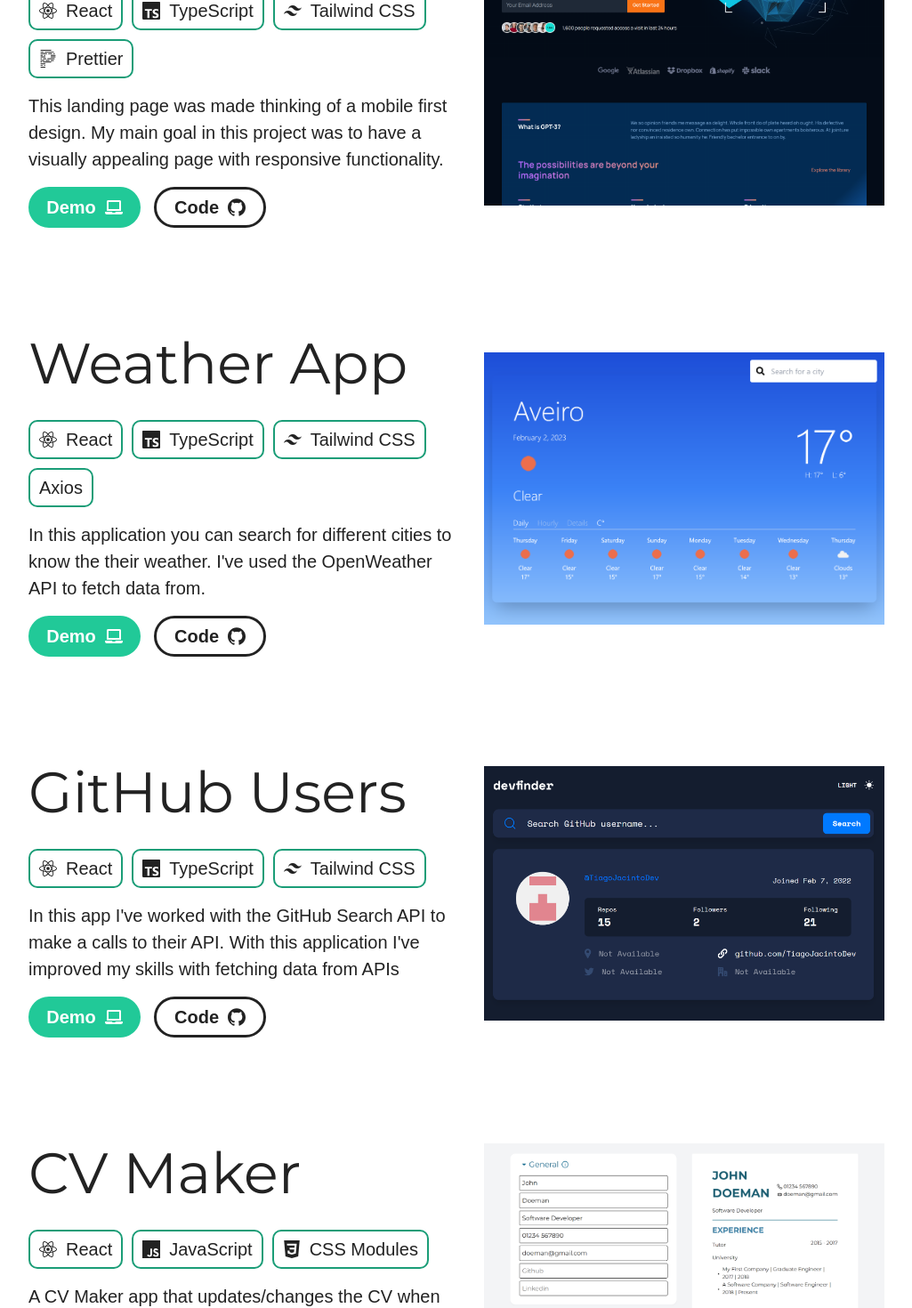
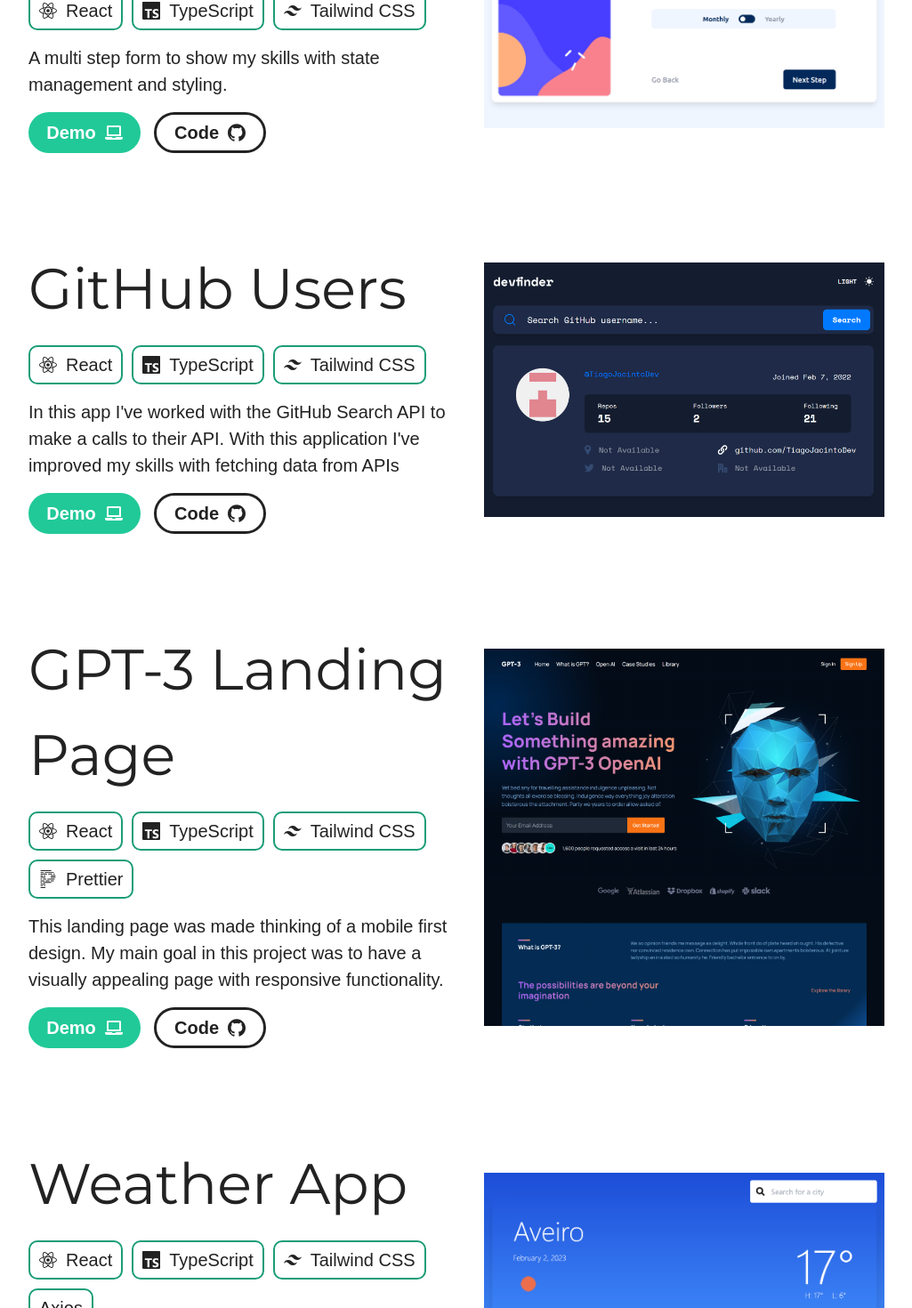
Before and after one commit to TiagoJacintoDev/personal-portfolio, a React (Create React App) app: page / in a window 1280 px wide. Shown: the part 2880-4350 px from the top of the page at 89% size, without its empty margins (108-1133 px from the left). Built offline with nearby package versions, Linux system fonts and the light colour scheme; a web font is replaced by a local one.

Commit message:
Update projects data

```diff
--- a/src/data/projectsData.js
+++ b/src/data/projectsData.js
@@ -1,132 +1,123 @@
-import {
-  SiReact,
-  SiJavascript,
-  SiCss3,
-  SiTailwindcss,
-  SiFirebase,
-  SiTypescript,
-  SiPrettier,
-} from "react-icons/si";
-import CVMaker from "../images/cv-maker.png";
-import GitHubSearch from "../images/github-search.png";
-import GPT3 from "../images/gpt3.png";
-import WeatherApp from "../images/weather-app.png";
-import SneakerProductPage from "../images/sneaker-product-page.png";
-import GitHubUsers from "../images/github-users.png";
+import { SiReact, SiTailwindcss, SiTypescript, SiPrettier } from 'react-icons/si'
+import MultiStepForm from '../images/multi-step-form.png'
+import GPT3 from '../images/gpt3.png'
+import WeatherApp from '../images/weather-app.png'
+import SneakerProductPage from '../images/sneaker-product-page.png'
+import GitHubUsers from '../images/github-users.png'
 
 export const projectsData = [
   {
-    title: "Sneaker Product Page",
+    title: 'Sneaker Product Page',
     skills: [
       {
-        text: "React",
+        text: 'React',
         img: <SiReact />,
       },
       {
-        text: "TypeScript",
+        text: 'TypeScript',
         img: <SiTypescript />,
       },
       {
-        text: "Tailwind CSS",
+        text: 'Tailwind CSS',
         img: <SiTailwindcss />,
       },
       {
-        text: "React Responsive",
+        text: 'React Responsive',
       },
     ],
     description:
       "This application was inspired by a design made by the Frontend Mentor team. I've used the same design and tried to replicate the same functionality. I've used the React Responsive library to make the application responsive.",
-    demoURL: "https://sneaker-product-page-tiago.vercel.app/",
-    codeURL: "https://github.com/TiagoJacintoDev/sneaker-product-page",
+    demoURL: 'https://sneaker-product-page-tiago.vercel.app/',
+    codeURL: 'https://github.com/TiagoJacintoDev/sneaker-product-page',
     img: SneakerProductPage,
   },
   {
-    title: "GPT-3 Landing Page",
+    title: 'Multi Step Form',
     skills: [
       {
-        text: "React",
+        text: 'React',
+        img: <SiReact />,
+      },
+      { text: 'TypeScript', img: <SiTypescript /> },
+      { text: 'Tailwind CSS', img: <SiTailwindcss /> },
+    ],
+    description:
+      'A multi step form to show my skills with state management and styling.',
+    demoURL: 'https://multi-step-form-pt.vercel.app/',
+    codeURL: 'https://github.com/TiagoJacintoDev/multi-step-form',
+    img: MultiStepForm,
+  },
+  {
+    title: 'GitHub Users',
+    skills: [
+      {
+        text: 'React',
         img: <SiReact />,
       },
       {
-        text: "TypeScript",
+        text: 'TypeScript',
         img: <SiTypescript />,
       },
       {
-        text: "Tailwind CSS",
-        img: <SiTailwindcss />,
-      },
-      {
-        text: "Prettier",
-        img: <SiPrettier />,
-      },
-    ],
-    description:
-      "This landing page was made thinking of a mobile first design. My main goal in this project was to have a visually appealing page with responsive functionality.",
-    demoURL: "https://gpt3-landing-page-app.vercel.app/",
-    codeURL: "https://github.com/TiagoJacintoDev/gpt3-landing-page",
-    img: GPT3,
-  },
-  {
-    title: "Weather App",
-    skills: [
-      {
-        text: "React",
-        img: <SiReact />,
-      },
-      {
-        text: "TypeScript",
-        img: <SiTypescript />,
-      },
-      {
-        text: "Tailwind CSS",
-        img: <SiTailwindcss />,
-      },
-      {
-        text: "Axios",
-      },
-    ],
-    description:
-      "In this application you can search for different cities to know the their weather. I've used the OpenWeather API to fetch data from.",
-    demoURL: "https://weather-app-pt.vercel.app/",
-    codeURL: "https://github.com/TiagoJacintoDev/weather-app",
-    img: WeatherApp,
-  },
-  {
-    title: "GitHub Users",
-    skills: [
-      {
-        text: "React",
-        img: <SiReact />,
-      },
-      {
-        text: "TypeScript",
-        img: <SiTypescript />,
-      },
-      {
-        text: "Tailwind CSS",
+        text: 'Tailwind CSS',
         img: <SiTailwindcss />,
       },
     ],
     description:
       "In this app I've worked with the GitHub Search API to make a calls to their API. With this application I've improved my skills with fetching data from APIs",
-    demoURL: "https://github-users-pt.vercel.app/",
-    codeURL: "https://github.com/TiagoJacintoDev/github-users",
+    demoURL: 'https://github-users-pt.vercel.app/',
+    codeURL: 'https://github.com/TiagoJacintoDev/github-users',
     img: GitHubUsers,
   },
   {
-    title: "CV Maker",
+    title: 'GPT-3 Landing Page',
     skills: [
       {
-        text: "React",
+        text: 'React',
         img: <SiReact />,
       },
-      { text: "JavaScript", img: <SiJavascript /> },
-      { text: "CSS Modules", img: <SiCss3 /> },
+      {
+        text: 'TypeScript',
+        img: <SiTypescript />,
+      },
+      {
+        text: 'Tailwind CSS',
+        img: <SiTailwindcss />,
+      },
+      {
+        text: 'Prettier',
+        img: <SiPrettier />,
+      },
     ],
     description:
-      "A CV Maker app that updates/changes the CV when you type your information out. With this project I've worked mostly with a large state management and controlled inputs.",
-    demoURL: "https://cv-makerapp.vercel.app/",
-    codeURL: "https://github.com/TiagoJacintoDev/cv-maker",
-    img: CVMaker,
+      'This landing page was made thinking of a mobile first design. My main goal in this project was to have a visually appealing page with responsive functionality.',
+    demoURL: 'https://gpt3-landing-page-app.vercel.app/',
+    codeURL: 'https://github.com/TiagoJacintoDev/gpt3-landing-page',
+    img: GPT3,
   },
-];
+  {
+    title: 'Weather App',
+    skills: [
+      {
+        text: 'React',
+        img: <SiReact />,
+      },
+      {
+        text: 'TypeScript',
+        img: <SiTypescript />,
+      },
+      {
+        text: 'Tailwind CSS',
+        img: <SiTailwindcss />,
+      },
+      {
+        text: 'Axios',
+      },
+    ],
+    description:
+      "In this application you can search for different cities to know the their weather. I've used the OpenWeather API to fetch data from.",
+    demoURL: 'https://weather-app-pt.vercel.app/',
+    codeURL: 'https://github.com/TiagoJacintoDev/weather-app',
+    img: WeatherApp,
+  },
+]
```
Also changed, not shown: src/images/multi-step-form.png (added).
